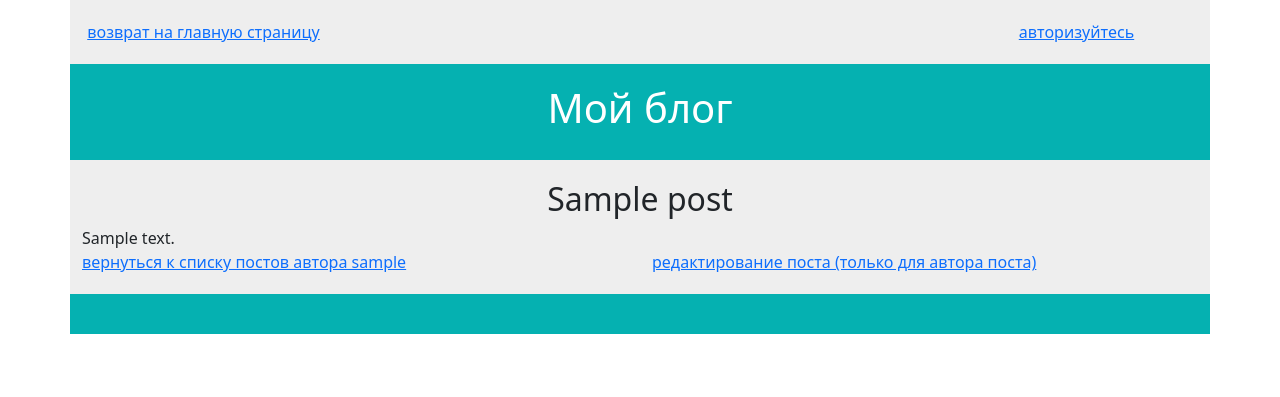
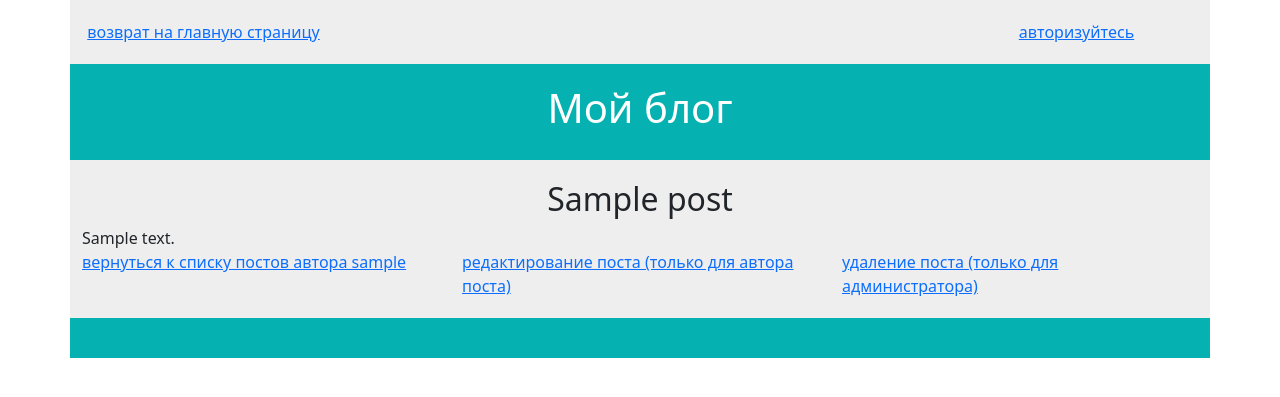
Before and after one commit to ilyapopov400/WebSiteBlog, a Django app: page /posts/post/1/ in a window 1280 px wide. Shown: the top 397 px of the page. Run offline with Django 4.2, Linux system fonts and the light colour scheme; tables that the repository leaves empty hold one stand-in row (values such as "Sample post"); some libraries are stand-ins or nearby versions.

Commit message:
class PostDelete -> удаляем пост

```diff
--- a/my_blog/app_posts/templates/app_posts/post.html
+++ b/my_blog/app_posts/templates/app_posts/post.html
@@ -22,11 +22,14 @@
 </div>
 <div class="container">
     <div class="row">
-        <div class="col-6">
+        <div class="col-4">
             <a href="{% url 'app_posts:posts_user' post.author.pk %}">вернуться к списку постов автора {{ post.author }}</a>
         </div>
-        <div class="col-6">
+        <div class="col-4">
             <a href="{% url 'app_posts:post_update' post.pk %}">редактирование поста (только для автора поста)</a>
+        </div>
+        <div class="col-4">
+            <a href="{% url 'app_posts:post_delete' post.pk %}">удаление поста (только для администратора)</a>
         </div>
     </div>
 </div>
--- a/my_blog/app_posts/urls.py
+++ b/my_blog/app_posts/urls.py
@@ -5,9 +5,9 @@ app_name = 'app_posts'
 
 urlpatterns = [
     path('author/<int:pk>/', views.PostsUser.as_view(), name="posts_user"),  # все посты автора
-    path('post_create/<int:pk>/', views.PostCreate.as_view(), name="posts_create"),  # создать новый пост TODO
+    path('post_create/<int:pk>/', views.PostCreate.as_view(), name="posts_create"),  # создать новый пост
     path('post/<int:pk>/', views.PostUserOne.as_view(), name="posts_user_one"),  # пост автора
     path('post_update/<int:pk>/', views.PostUpdate.as_view(), name="post_update"),  # редактирование поста
-    path('post_delete/<int:pk>', views.PostDelete.as_view(), name="post_delete"),  # удаление поста TODO
+    path('post_delete/<int:pk>', views.PostDelete.as_view(), name="post_delete"),  # удаление поста
 
 ]
--- a/my_blog/app_posts/views.py
+++ b/my_blog/app_posts/views.py
@@ -2,7 +2,8 @@ from django.shortcuts import render
 from django.views.generic import TemplateView
 from django.views.generic import ListView, DetailView
 from django.views.generic import CreateView, UpdateView, DeleteView
-from django.urls import reverse_lazy
+from django.http import HttpResponseRedirect
+from django.urls import reverse_lazy, reverse
 
 from django.contrib.auth.models import User
 from . import models
@@ -36,6 +37,7 @@ class PostsUser(DetailView):
 class PostCreate(CreateView):
     """
     - создать новый пост
+    - при использовании "def dispatch()" доступ только автору страницы
     """
     template_name = "app_posts/create_post.html"
     model = models.Posts
@@ -51,6 +53,16 @@ class PostCreate(CreateView):
         fields.save()
         return super().form_valid(form)
 
+    def dispatch(self, request, *args, **kwargs):
+        """
+        - доступ только автору поста
+        """
+        author = self.kwargs.get("pk")
+
+        if request.user.pk == author:
+            return super().dispatch(request, *args, **kwargs)
+        return HttpResponseRedirect(reverse('registration:no_access_right'))
+
     def get_success_url(self):
         pk = self.kwargs['pk']
         return reverse_lazy('app_posts:posts_user', kwargs={'pk': pk})
@@ -65,10 +77,10 @@ class PostUserOne(DetailView):
     context_object_name = "post"
 
 
-class PostUpdate(utils.OnlySuperuserAndAutorMixin, UpdateView):
+class PostUpdate(UpdateView):
     """
     - редактировать один пост
-    - при использовании "utils.OnlySuperuserAndAutorMixin" разрешается только superuser и автору поста
+    - при использовании "def dispatch()" разрешается только автору поста
     """
     template_name = "app_posts/update_post.html"
     model = models.Posts
@@ -76,13 +88,28 @@ class PostUpdate(utils.OnlySuperuserAndAutorMixin, UpdateView):
 
     def get_success_url(self):
         pk = self.kwargs['pk']
-        return reverse_lazy('app_posts:posts_user', kwargs={'pk': pk})
+        return reverse_lazy('app_posts:posts_user_one', kwargs={'pk': pk})
+
+    def dispatch(self, request, *args, **kwargs):
+        """
+        - доступ только автору поста
+        """
+        author = self.model.objects.all().get(pk=self.kwargs.get("pk")).author.pk
+
+        if request.user.pk == author:
+            return super().dispatch(request, *args, **kwargs)
+        return HttpResponseRedirect(reverse('registration:no_access_right'))
 
 
-class PostDelete(DeleteView):  # TODO
+class PostDelete(utils.OnlySuperuserMixin, DeleteView):
     """
     - удалить пост
+    - при использовании "utils.OnlySuperuserMixin" доступ только для "superuser"
     """
-    template_name = "app_post/delete_post.html"
+    template_name = "app_posts/delete_post.html"
     model = models.Posts
-    success_url = reverse_lazy("app_posts:list_houses")  # TODO
+    success_url = reverse_lazy("app_posts:list_houses")
+
+    def get_success_url(self):
+        author = self.model.objects.all().get(pk=self.kwargs.get("pk")).author.pk
+        return reverse_lazy('app_posts:posts_user', kwargs={'pk': author})
--- a/my_blog/registration/views.py
+++ b/my_blog/registration/views.py
@@ -58,7 +58,7 @@ class LogoutUser(LogoutView):
 class DeleteUser(utils.OnlySuperuserMixin, DeleteView):
     """
     Удалить пользователя
-    При использовании utils.OnlySuperuser возможно только с правами superuser
+    При использовании "utils.OnlySuperuser" возможно только с правами superuser
     """
     template_name = "registration/delete_user.html"
     model = User
@@ -66,4 +66,7 @@ class DeleteUser(utils.OnlySuperuserMixin, DeleteView):
 
 
 class NoAccessRights(TemplateView):
+    """
+    - переход на страницу, с информированием об отсутствии прав доступа
+    """
     template_name = "registration/no_access_rights.html"
```
Also changed, not shown: my_blog/app_posts/templates/app_posts/delete_post.html (+12 -2 lines), my_blog/registration/utils.py (+22 -9 lines), README.md.
